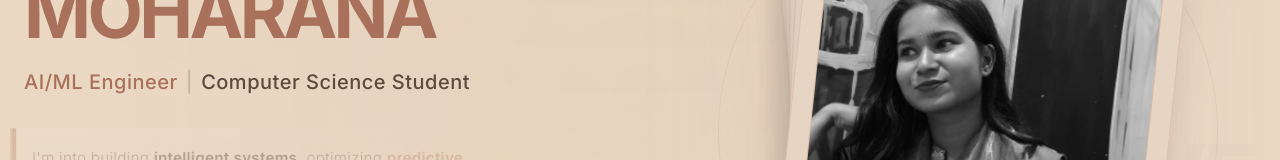
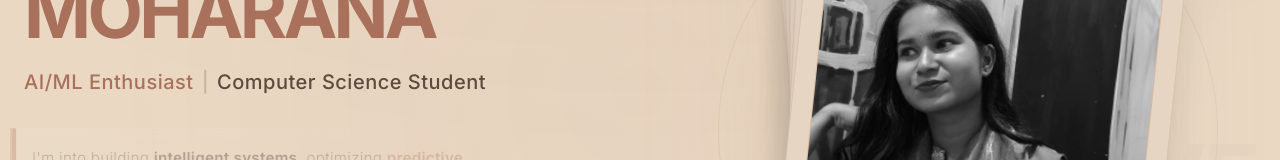
Before and after one commit to Techside-Pragyan/Techside-Portfolio, a React (Vite) app: page / in a window 1280 px wide. Shown: the part 324-484 px from the top of the page. Built offline with nearby package versions, Linux system fonts and the light colour scheme.

Commit message:
feat: implement interactive 3D Hero section with animated polaroid deck and parallax effects

```diff
--- a/src/sections/Hero.jsx
+++ b/src/sections/Hero.jsx
@@ -114,7 +114,7 @@ const Hero = () => {
               <span className="block text-[#A9715B]">MOHARANA</span>
             </h1>
             <h2 className="text-lg md:text-xl font-medium text-[#7C7267] tracking-wide mt-3">
-              <span className="text-[#A9715B]">AI/ML Engineer</span>
+              <span className="text-[#A9715B]">AI/ML Enthusiast</span>
               <span className="mx-2 text-[#C4B5A5]">|</span>
               <span className="text-[#5C4A3D]">Computer Science Student</span>
             </h2>
```
